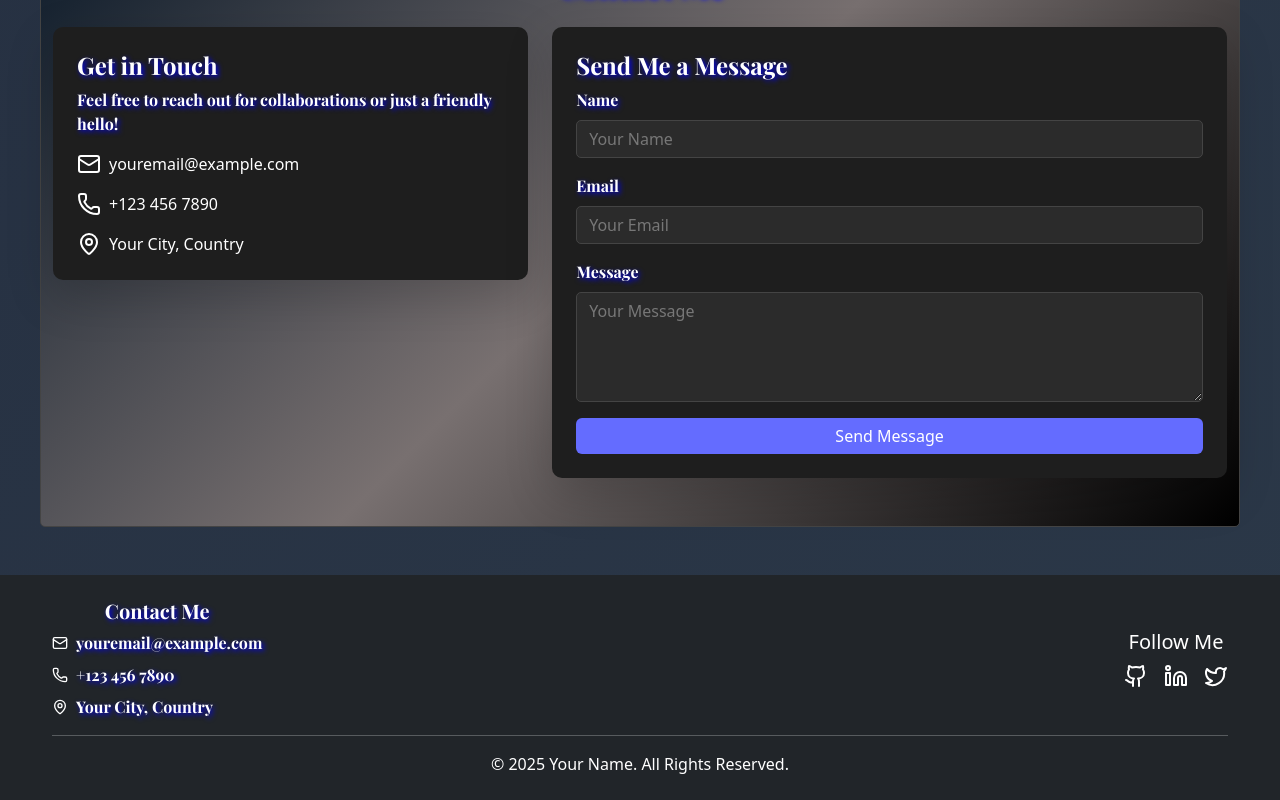
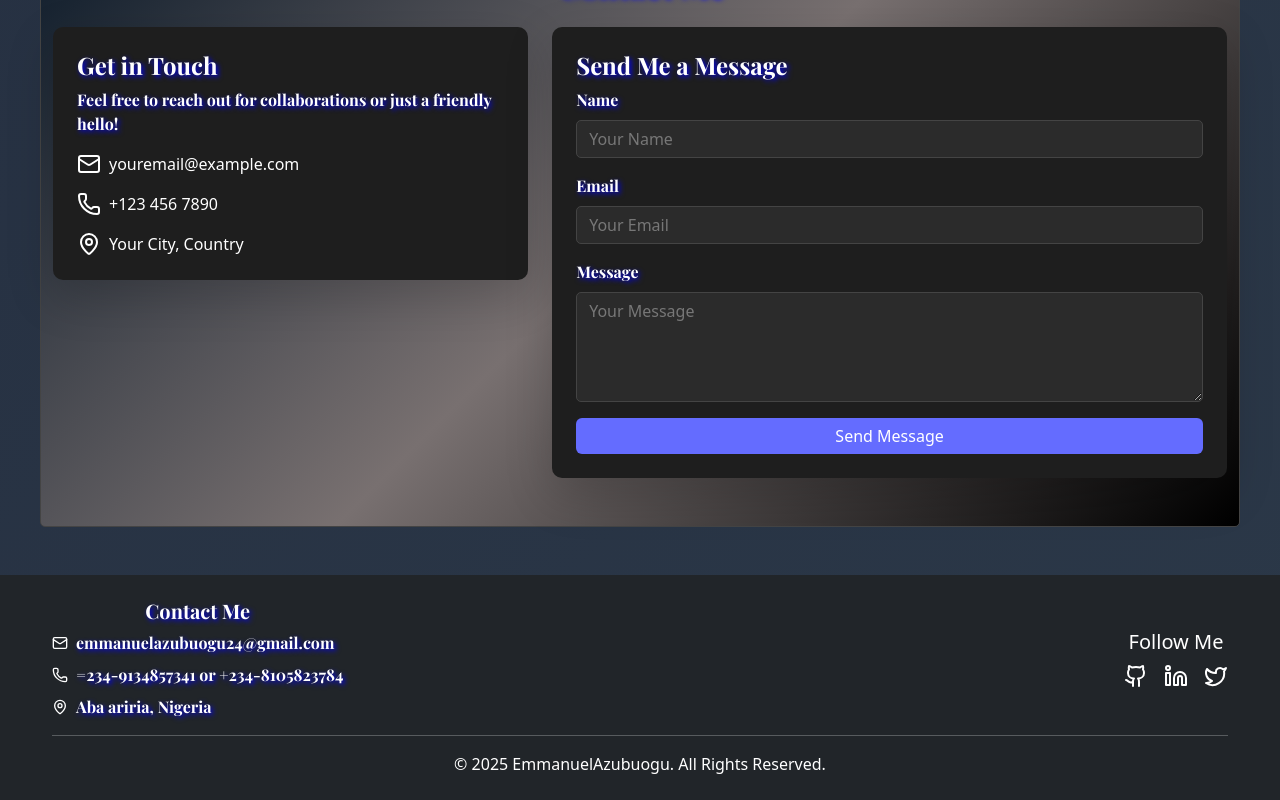
Before and after one commit to emmazy-will/Portfolio, a React (Vite) app in the folder my-portfolio/: page / in a window 1280 px wide. Shown: the part 2550-3350 px from the top of the page. Built offline with nearby package versions, Linux system fonts and the light colour scheme; a web font is replaced by a local one.

Commit message:
added-new-feature

```diff
--- a/my-portfolio/src/App.jsx
+++ b/my-portfolio/src/App.jsx
@@ -441,13 +441,13 @@ function App() {
               <h5>Contact Me</h5>
               <div className="d-flex flex-column gap-2 align-items-center align-items-md-start">
                 <div className="d-flex align-items-center gap-2">
-                  <Mail size={16} /> <span>youremail@example.com</span>
+                  <Mail size={16} /> <span>emmanuelazubuogu24@gmail.com</span>
                 </div>
                 <div className="d-flex align-items-center gap-2">
-                  <Phone size={16} /> <span>+123 456 7890</span>
+                  <Phone size={16} /> <span>=234-9134857341 or +234-8105823784</span>
                 </div>
                 <div className="d-flex align-items-center gap-2">
-                  <MapPin size={16} /> <span>Your City, Country</span>
+                  <MapPin size={16} /> <span>Aba ariria, Nigeria</span>
                 </div>
               </div>
             </div>
@@ -469,7 +469,7 @@ function App() {
             </div>
           </div>
           <hr className="border-light" />
-          <p className="mb-0">&copy; {new Date().getFullYear()} Your Name. All Rights Reserved.</p>
+          <p className="mb-0">&copy; {new Date().getFullYear()} EmmanuelAzubuogu. All Rights Reserved.</p>
         </div>
       </footer>
     </div>
```
